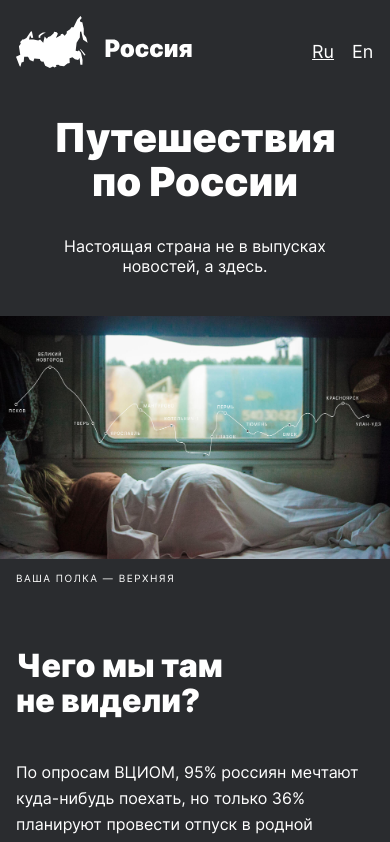
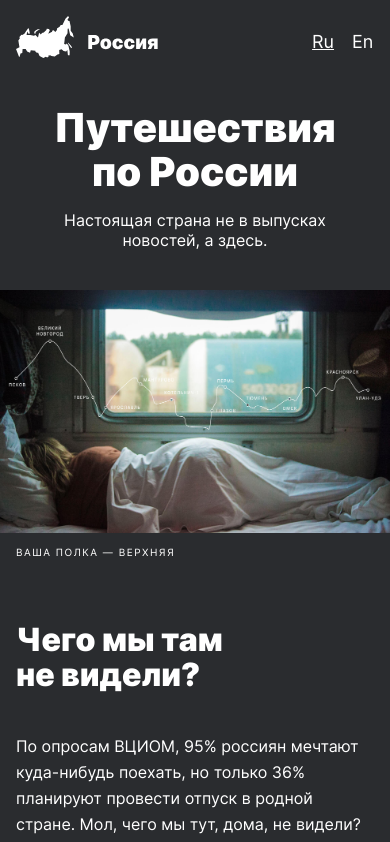
Before and after one commit to Garchenok/russian-travel, a plain HTML site: page index.html in a window 390 px wide. Shown: the top 842 px of the page. Drawn offline with Linux system fonts and the light colour scheme.

Commit message:
corrections

```diff
--- a/blocks/header/__logo/header__logo.css
+++ b/blocks/header/__logo/header__logo.css
@@ -2,3 +2,10 @@
   max-width: 176px;
   max-height: 52px;
 }
+
+/*320*/
+@media screen and (max-width: 568px) {
+  .header__logo {
+    max-width: 142px;
+  }
+}
--- a/blocks/intro/__text/intro__text.css
+++ b/blocks/intro/__text/intro__text.css
@@ -7,3 +7,10 @@
   font-style: normal;
   color: #fff;
 }
+
+/*768*/
+@media screen and (max-width: 984px) {
+  .intro__text {
+    max-width: 720px;
+  }
+}
--- a/blocks/lead/__subtitle/lead__subtitle.css
+++ b/blocks/lead/__subtitle/lead__subtitle.css
@@ -15,5 +15,6 @@
     font-size: 16px;
     line-height: 125%;
     max-width: 288px;
+    margin: 16px auto 0;
   }
 }
```
